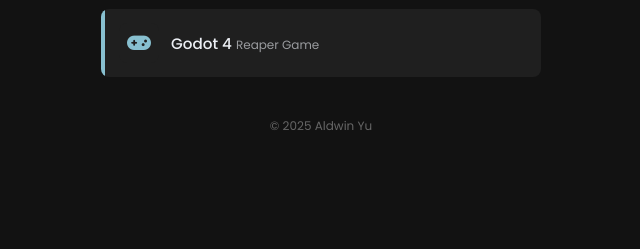
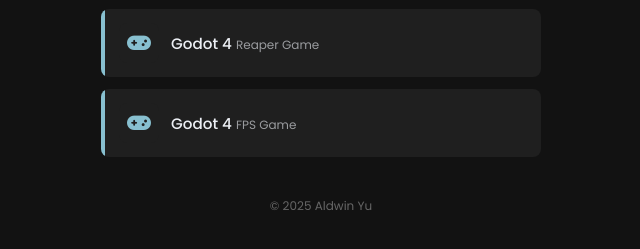
Before and after one commit to mabanana/mabanana.github.io, a plain HTML site: page index.html in a window 1280 px wide. Shown: the part 893-1142 px from the top of the page, without its empty margins (319-959 px from the left). Before the commit the page ends 1088 px from the top, so only its background shows below. Drawn offline with Linux system fonts and the light colour scheme.

Commit message:
Add fps game

```diff
--- a/index.html
+++ b/index.html
@@ -106,11 +106,23 @@
         </div>
 
         <div class="link-item">
-          <button class="link-button" onclick="loadPage()">
+          <button class="link-button" onclick="loadPage('reaper-game')">
             <span class="link-icon"><i class="fa-solid fa-gamepad"></i></span>
             <div class="link-text">
               <span>Godot 4</span>
               <span>Reaper Game</span>
+            </div>
+          </button>
+        </div>
+
+        <div class="link-item">
+          <button class="link-button" onclick="loadPage('fps-game')">
+            <span class="link-icon"
+              ><i class="fa-solid fa-gamepad" allow="autoplay; fullscreen"></i
+            ></span>
+            <div class="link-text">
+              <span>Godot 4</span>
+              <span>FPS Game</span>
             </div>
           </button>
         </div>
@@ -179,9 +191,14 @@
         }
       }
 
-      function loadPage() {
-        document.getElementById("gameFrame").src =
-          "https://mabanana.github.io/reaper-game";
+      function loadPage(game) {
+        if (game === "fps-game") {
+          document.getElementById("gameFrame").src =
+            "https://mabanana.github.io/FPS-Project-A/";
+        } else if (game === "reaper-game") {
+          document.getElementById("gameFrame").src =
+            "https://mabanana.github.io/reaper-game";
+        }
         document.getElementById("gamePopUp").style.display = "block";
         // Reset fullscreen state when opening
         document.getElementById("gamePopUp").classList.remove("fullscreen");
```
